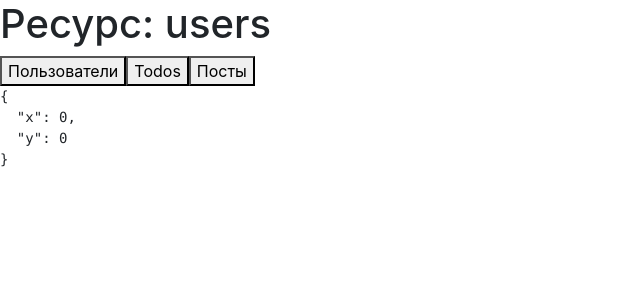
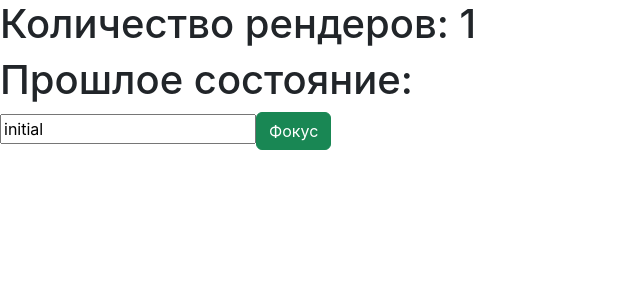
Before and after one commit to BaurMus/react-hooks, a React (Create React App) app: page / in a window 1280 px wide. Shown: the top 300 px of the page, without its empty margins (0-640 px from the left). Built offline with nearby package versions, Linux system fonts and the light colour scheme; no server answers.

Commit message:
useRef hook practice

```diff
--- a/src/App.js
+++ b/src/App.js
@@ -1,54 +1,28 @@
-import React, { useEffect, useState } from 'react';
-
+import React, { useEffect, useRef, useState } from 'react';
 
 function App() {
-  const [type, setType] = useState('users');
-  const [data, setData] = useState([]);
-  const [pos, setPos] = useState({
-    x: 0, y: 0
+  // const [renderCount,setRenderCount] = useState(1);
+  const [value, setValue] = useState('initial');
+  const renderCount = useRef(1);
+  const inputRef = useRef(null);
+  const prevValue = useRef('');
+
+  useEffect(() => {
+    renderCount.current++;
   });
 
-  // useEffect(() => {
-  //   console.log('render');
-  // });
+  useEffect(() => {
+    prevValue.current = value;
+  }, [value]);
 
-  useEffect(() => {
-    fetch(`https://jsonplaceholder.typicode.com/${type}`)
-      .then(response => response.json())
-      .then(json => setData(json))
-
-    return () => {
-      console.log('clean type');
-    };
-  }, [type]);
-
-  const mouseMoveHandler = event => {
-    setPos({
-      x: event.clientX,
-      y: event.clientY,
-    })
-  };
-
-  useEffect(() => {
-    console.log('ComponentDidMount');
-
-    window.addEventListener('mousemove', mouseMoveHandler);
-
-    return () => {
-      window.removeEventListener('mousemove', mouseMoveHandler);
-    };
-  }, []);
+  const focus = () => inputRef.current.focus();
 
   return (
     <div>
-      <h1>Ресурс: {type}</h1>
-
-      <button onClick={() => setType('users')}>Пользователи</button>
-      <button onClick={() => setType('todos')}>Todos</button>
-      <button onClick={() => setType('posts')}>Посты</button>
-
-      {/* <pre>{JSON.stringify(data, null, 2)}</pre> */}
-      <pre>{JSON.stringify(pos, null, 2)}</pre>
+      <h1>Количество рендеров: {renderCount.current}</h1>
+      <h1>Прошлое состояние: {prevValue.current}</h1>
+      <input ref={inputRef} type="text" onChange={e => setValue(e.target.value)} value={value}/>
+      <button className='btn btn-success' onClick={focus}>Фокус</button>
     </div>
   );
 }
```
Also changed, not shown: src/examples/effect.js (added, +56 -0 lines).
